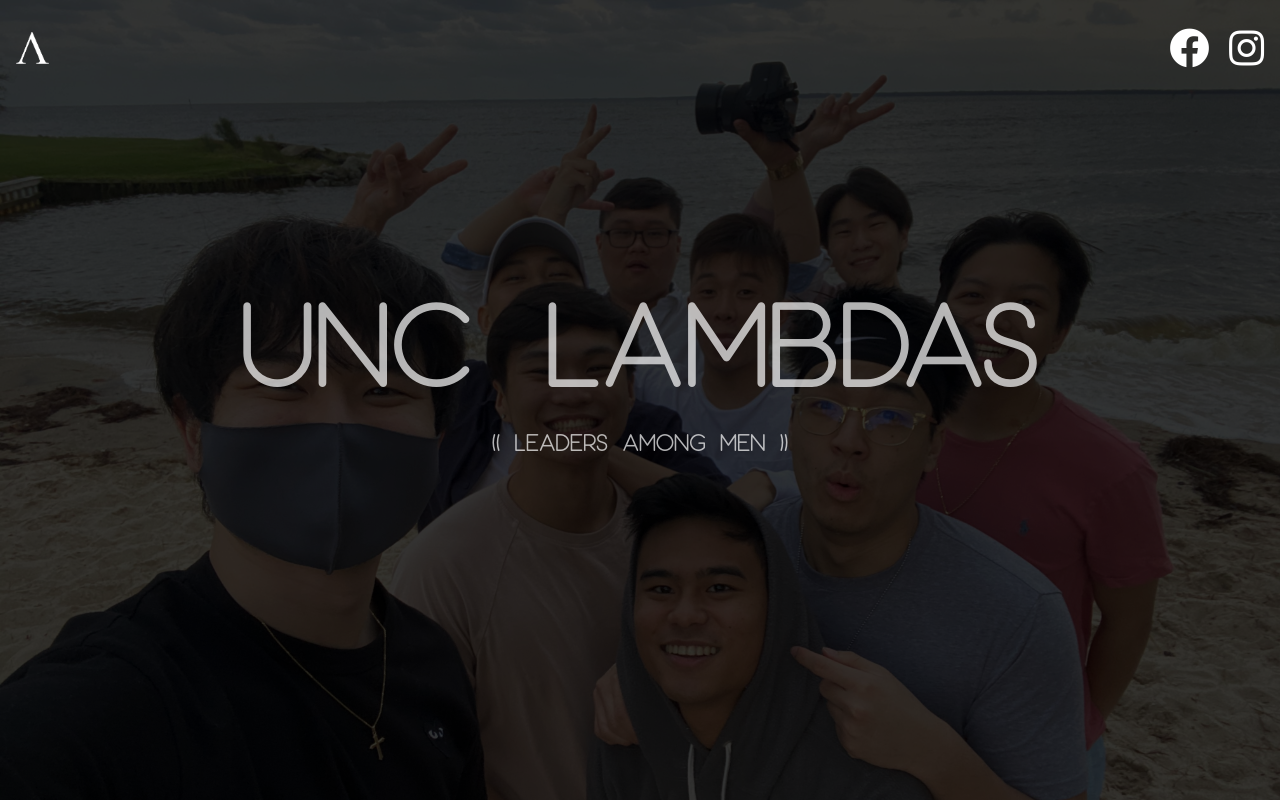
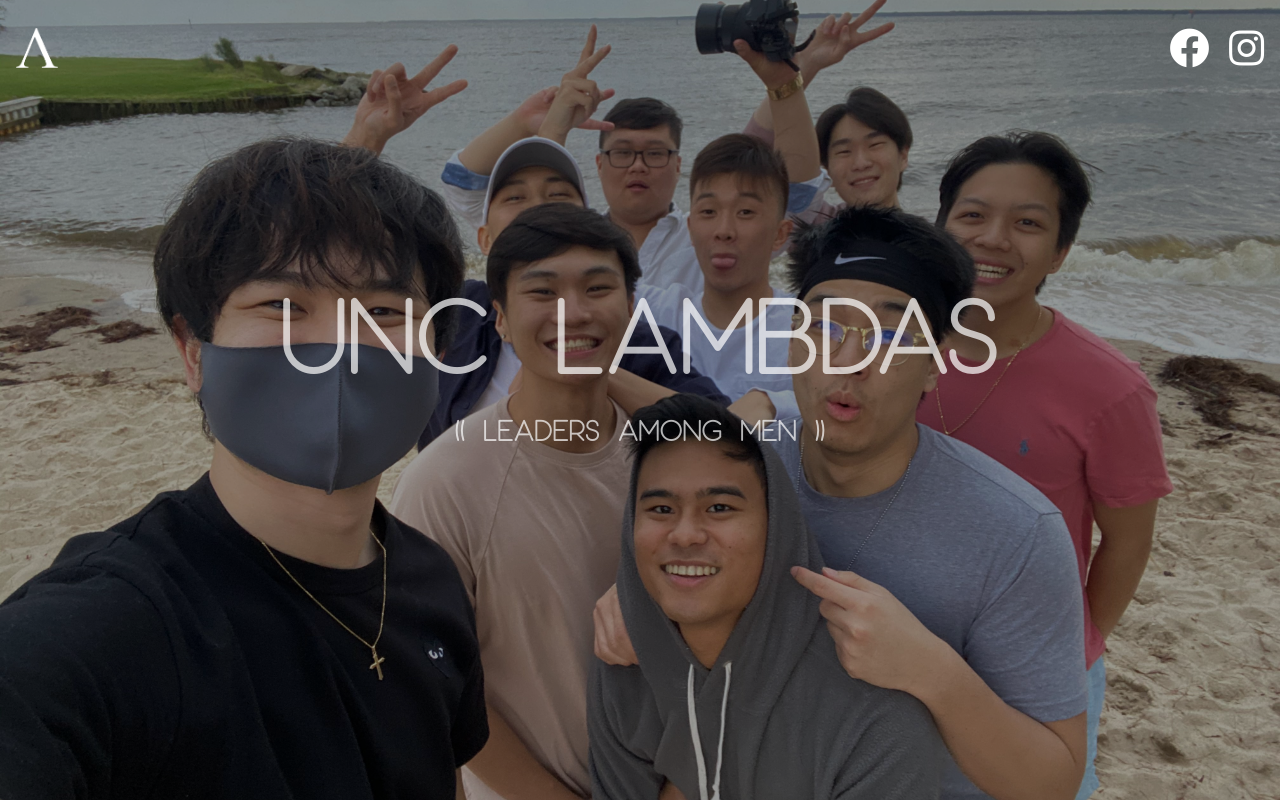
Before and after one commit to harveylUNC/LambdasWebsite, a plain HTML site: page public/index.html in a window 1280 px wide. Drawn offline with nearby package versions, Linux system fonts and the light colour scheme.

Commit message:
Update stylesheet.css

```diff
--- a/public/indexScripts/stylesheet.css
+++ b/public/indexScripts/stylesheet.css
@@ -1,7 +1,9 @@
 body {
-    background-image: linear-gradient(rgba(0,0,0,0.8), rgba(0,0,0,0.8)), url(/lambdassitepics/indexbg.jpg);
-    background-size:cover;
-    overflow: hidden;
+    background: linear-gradient(rgba(0,0,0,0.4), rgba(0,0,0,0.4)), url(/lambdassitepics/indexbg.jpg) no-repeat center center fixed;
+    -webkit-background-size: cover;
+    -moz-background-size: cover;
+    -o-background-size: cover;
+    background-size: cover;
 }
 
 .center1 {
@@ -11,16 +13,16 @@ body {
     text-align: center;
     color:rgba(255, 255, 255, 0.7);
     font-family: moon;
-    font-size: 15vh;
+    font-size: max(min(15vh,8.43vw), 80px);
     padding: 10px;
 }
 
 td i {
-    font-size: 5vh;
+    font-size: max(max(5vh,2.81vw), 40px);
 }
 
 .small1 {
-    font-size: 3vh;
+    font-size: max(min(3vh,1.68vw),30px);
 }
 
 .small1:hover {
@@ -29,7 +31,7 @@ td i {
     background: -webkit-linear-gradient(rgb(61, 192, 0), rgb(255, 255, 255));
     -webkit-background-clip: text;
     -webkit-text-fill-color: transparent;
-    font-size: 3.5vh;
+    font-size: min(3.5vh,1.97vw);
 }
 
 .small1:hover span {
@@ -56,7 +58,7 @@ table td{
 }
 
 img{
-    height: 4vh;
+    height: max(max(4vh,2.25vw), 40px);
 }
 
 i.fa-facebook:hover {
```
